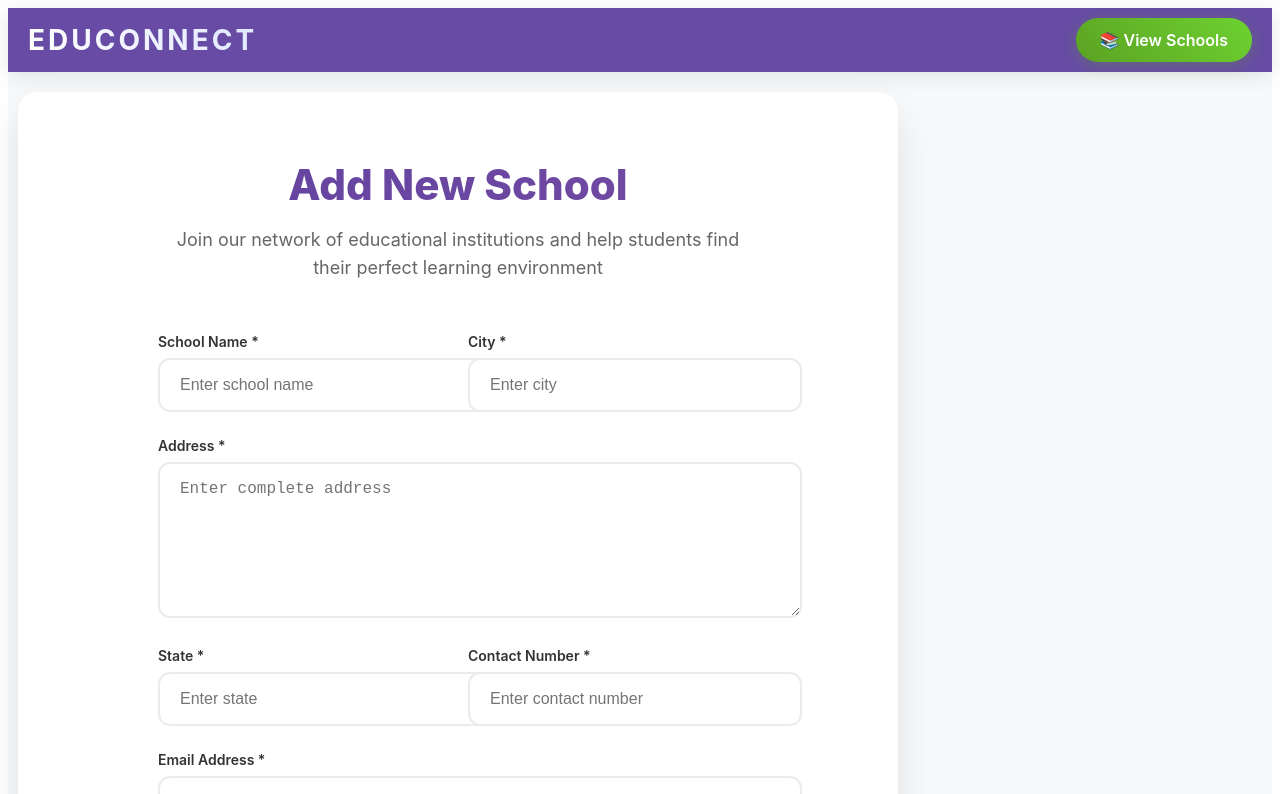
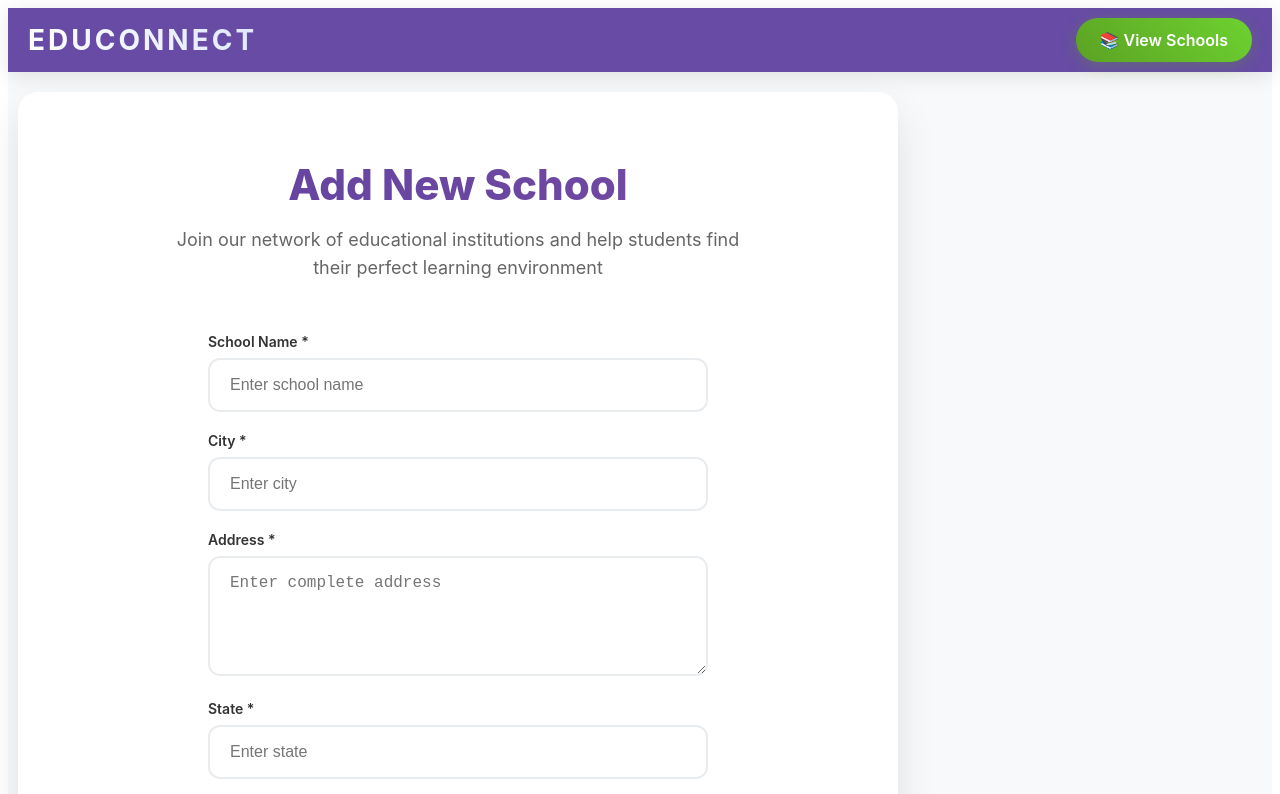
Before and after one commit to srinivaspuj/EduConnect, a Next.js app: page /addSchool in a window 1280 px wide. Shown: the top 794 px of the page. Built offline with nearby package versions, Linux system fonts and the light colour scheme.

Commit message:
Simplify form to single column layout for better appearance

```diff
--- a/pages/addSchool.jsx
+++ b/pages/addSchool.jsx
@@ -152,15 +152,14 @@ export default function AddSchool() {
           </p>
         </div>
 
-        {/* Main form - using grid layout for better organization */}
+        {/* Main form - single column layout */}
         <form onSubmit={handleSubmit(onSubmit)} style={{
-          display: 'grid',
-          gap: '25px',
-          maxWidth: '600px',
+          display: 'flex',
+          flexDirection: 'column',
+          gap: '20px',
+          maxWidth: '500px',
           margin: '0 auto'
         }}>
-          {/* First row - School name and city side by side */}
-          <div style={{ display: 'grid', gridTemplateColumns: 'repeat(auto-fit, minmax(250px, 1fr))', gap: '20px' }}>
           {/* School name field */}
           <div>
             <label style={{
@@ -176,15 +175,16 @@ export default function AddSchool() {
               style={{
                 width: '100%',
                 padding: '16px 20px',
-                  border: errors.name ? '2px solid #dc3545' : '2px solid #e9ecef', // red border on error
+                border: errors.name ? '2px solid #dc3545' : '2px solid #e9ecef',
                 borderRadius: '12px',
                 fontSize: '16px',
                 outline: 'none',
                 transition: 'all 0.3s ease',
-                  background: '#fff'
+                background: '#fff',
+                boxSizing: 'border-box'
               }}
               onFocus={(e) => {
-                  e.target.style.borderColor = '#5f42a0'; // purple focus color
+                e.target.style.borderColor = '#5f42a0';
                 e.target.style.boxShadow = '0 0 0 3px rgba(95, 66, 160, 0.1)';
               }}
               onBlur={(e) => {
@@ -195,6 +195,7 @@ export default function AddSchool() {
             {errors.name && <span style={{ color: '#dc3545', fontSize: '12px', marginTop: '5px', display: 'block' }}>{errors.name.message}</span>}
           </div>
 
+          {/* City field */}
           <div>
             <label style={{
               display: 'block',
@@ -214,7 +215,8 @@ export default function AddSchool() {
                 fontSize: '16px',
                 outline: 'none',
                 transition: 'all 0.3s ease',
-                  background: '#fff'
+                background: '#fff',
+                boxSizing: 'border-box'
               }}
               onFocus={(e) => {
                 e.target.style.borderColor = '#5f42a0';
@@ -227,9 +229,8 @@ export default function AddSchool() {
             />
             {errors.city && <span style={{ color: '#dc3545', fontSize: '12px', marginTop: '5px', display: 'block' }}>{errors.city.message}</span>}
           </div>
-          </div>
 
-          {/* Address field - full width textarea */}
+          {/* Address field */}
           <div>
             <label style={{
               display: 'block',
@@ -251,8 +252,9 @@ export default function AddSchool() {
                 outline: 'none',
                 transition: 'all 0.3s ease',
                 background: '#fff',
-                resize: 'vertical', // allow vertical resize only
-                minHeight: '120px'
+                resize: 'vertical',
+                minHeight: '120px',
+                boxSizing: 'border-box'
               }}
               onFocus={(e) => {
                 e.target.style.borderColor = '#5f42a0';
@@ -266,8 +268,7 @@ export default function AddSchool() {
             {errors.address && <span style={{ color: '#dc3545', fontSize: '12px', marginTop: '5px', display: 'block' }}>{errors.address.message}</span>}
           </div>
 
-          {/* Second row - State and contact number */}
-          <div style={{ display: 'grid', gridTemplateColumns: 'repeat(auto-fit, minmax(250px, 1fr))', gap: '20px' }}>
+          {/* State field */}
           <div>
             <label style={{
               display: 'block',
@@ -287,7 +288,8 @@ export default function AddSchool() {
                 fontSize: '16px',
                 outline: 'none',
                 transition: 'all 0.3s ease',
-                  background: '#fff'
+                background: '#fff',
+                boxSizing: 'border-box'
               }}
               onFocus={(e) => {
                 e.target.style.borderColor = '#5f42a0';
@@ -301,6 +303,7 @@ export default function AddSchool() {
             {errors.state && <span style={{ color: '#dc3545', fontSize: '12px', marginTop: '5px', display: 'block' }}>{errors.state.message}</span>}
           </div>
 
+          {/* Contact field */}
           <div>
             <label style={{
               display: 'block',
@@ -323,7 +326,8 @@ export default function AddSchool() {
                 fontSize: '16px',
                 outline: 'none',
                 transition: 'all 0.3s ease',
-                  background: '#fff'
+                background: '#fff',
+                boxSizing: 'border-box'
               }}
               onFocus={(e) => {
                 e.target.style.borderColor = '#5f42a0';
@@ -335,7 +339,6 @@ export default function AddSchool() {
               }}
             />
             {errors.contact && <span style={{ color: '#dc3545', fontSize: '12px', marginTop: '5px', display: 'block' }}>{errors.contact.message}</span>}
-            </div>
           </div>
 
           {/* Email field with validation */}
@@ -362,7 +365,8 @@ export default function AddSchool() {
                 fontSize: '16px',
                 outline: 'none',
                 transition: 'all 0.3s ease',
-                background: '#fff'
+                background: '#fff',
+                boxSizing: 'border-box'
               }}
               onFocus={(e) => {
                 e.target.style.borderColor = '#5f42a0';
```
Lines whose indentation alone changed are shown as unchanged.
